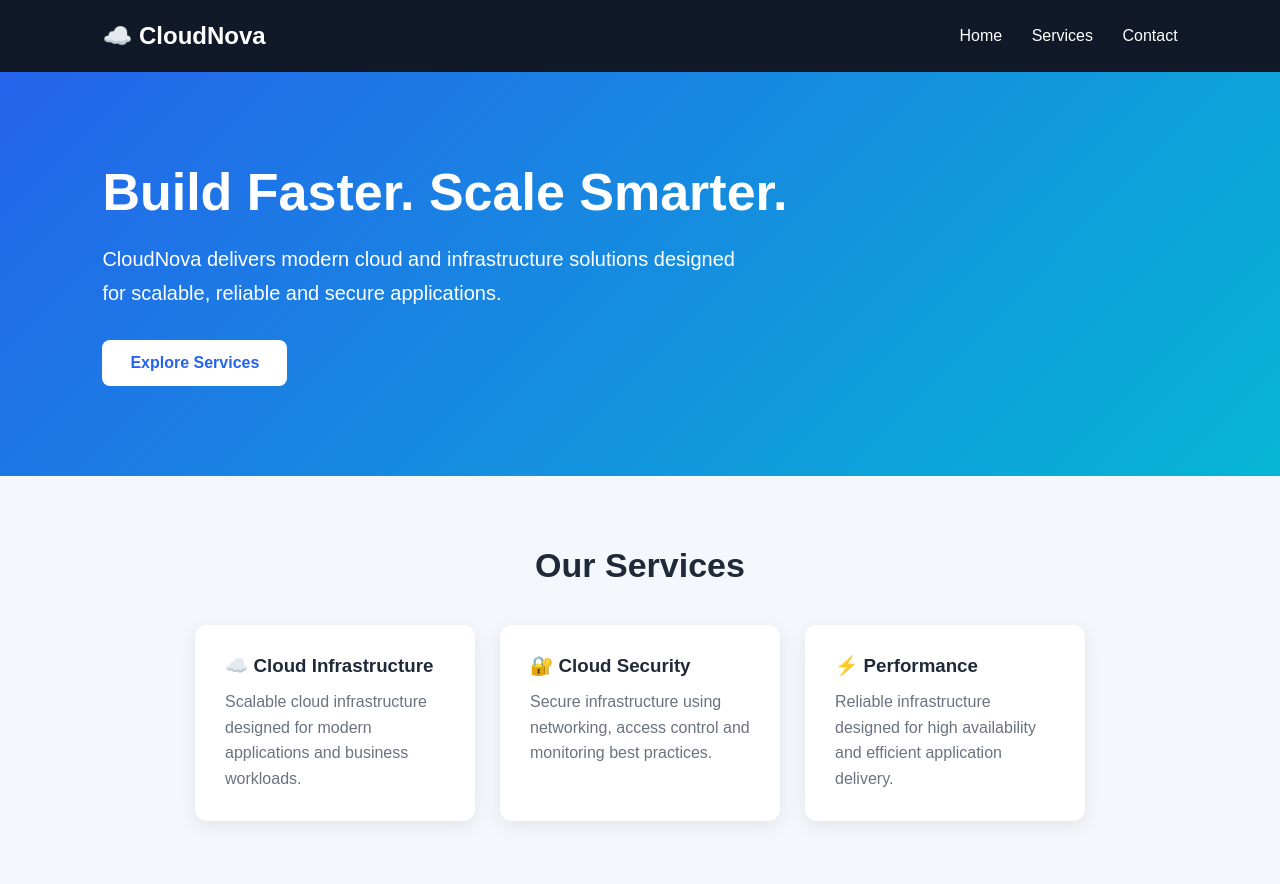
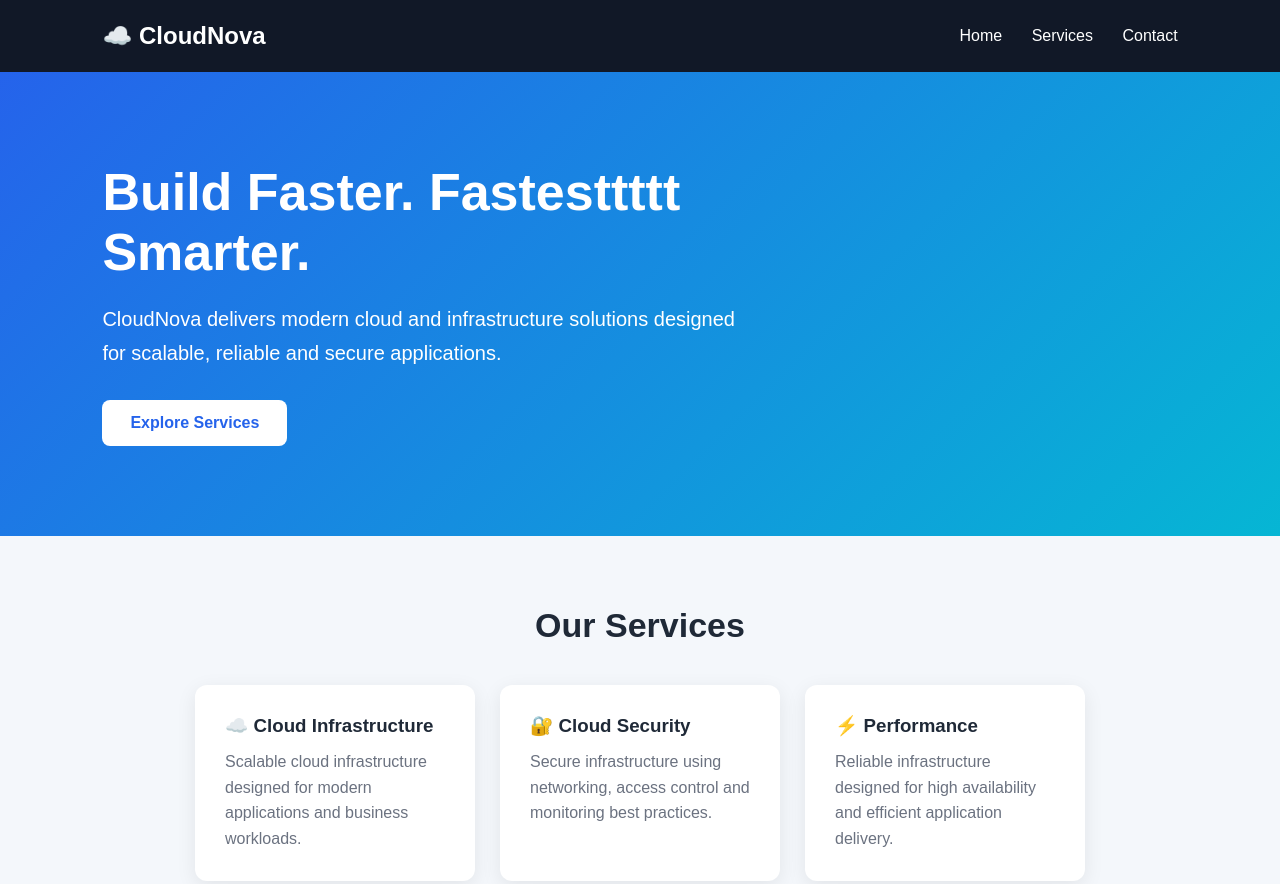
Before and after one commit to jayashreenarayanan31-sketch/cloud-devops-project, a plain HTML site: page apache-static/index.html in a window 1280 px wide. Shown: the top 884 px of the page. Drawn offline with Linux system fonts and the light colour scheme.

Commit message:
Update CloudNova website

```diff
--- a/apache-static/index.html
+++ b/apache-static/index.html
@@ -123,7 +123,7 @@
 </header>
 
 <section class="hero">
-    <h1>Build Faster. Scale Smarter.</h1>
+    <h1>Build Faster. Fastesttttt Smarter.</h1>
 
     <p>
         CloudNova delivers modern cloud and infrastructure solutions
```
